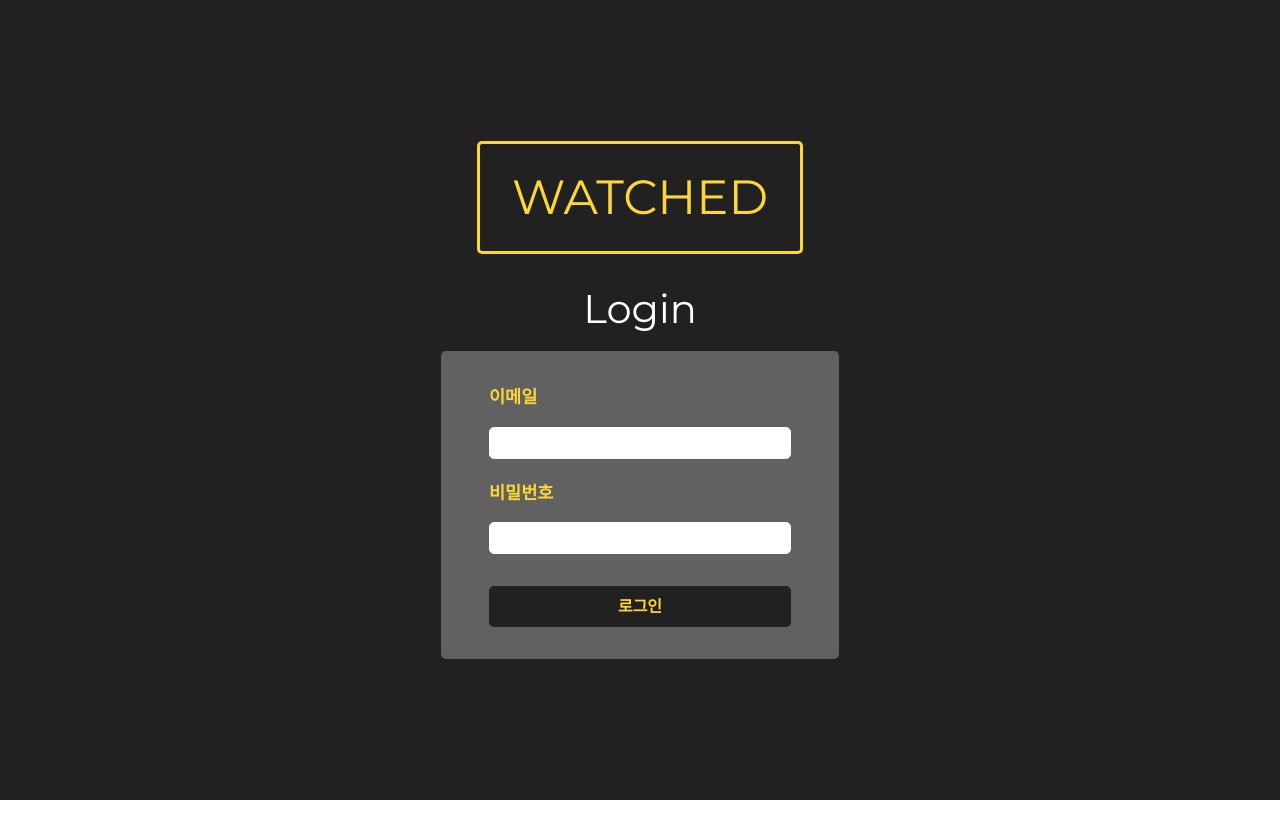
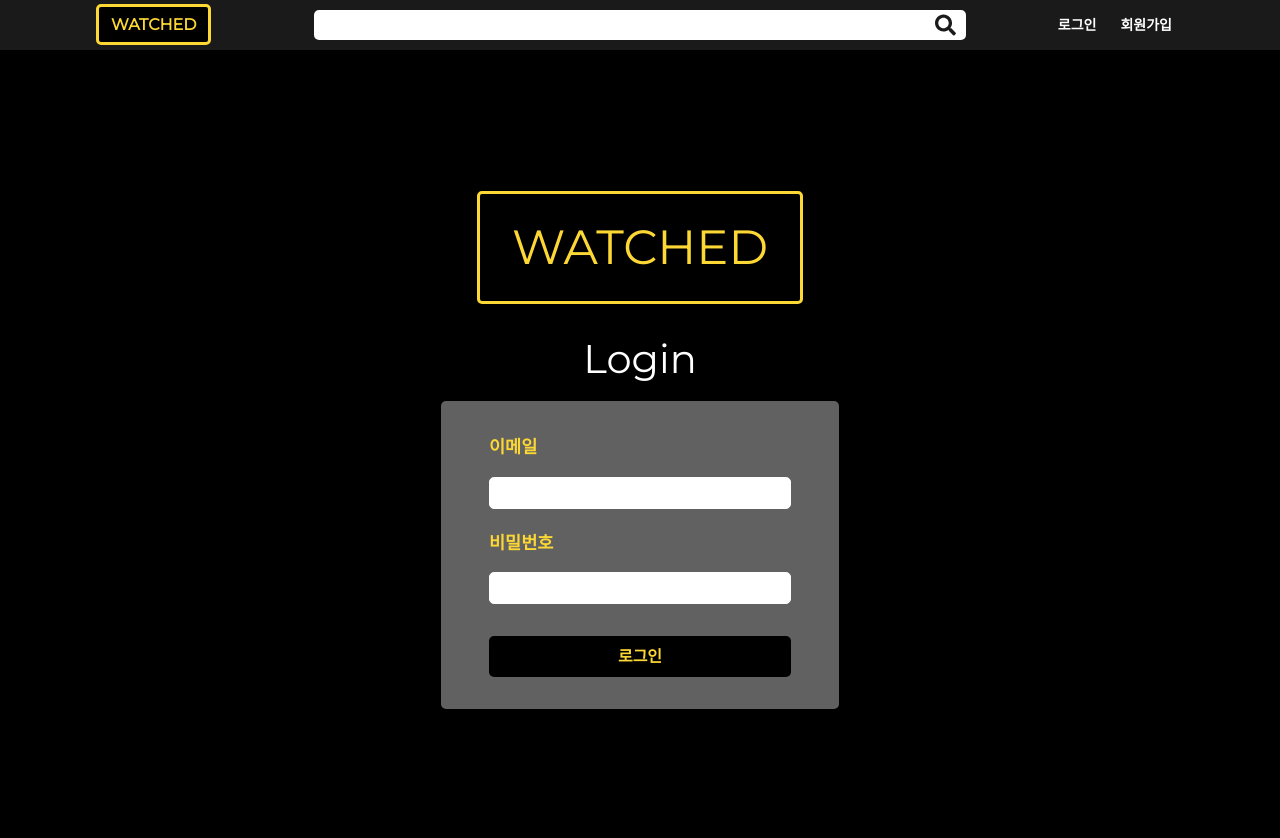
Before and after one commit to DIA-MIN/WATCHED, a React app in the folder client/: page /login in a window 1280 px wide. Before the commit the page ends 800 px from the top, so only its background shows below. Built offline with nearby package versions, Linux system fonts and the light colour scheme.

Commit message:
feat: add NavBar Component

```diff
--- a/client/package.json
+++ b/client/package.json
@@ -12,6 +12,7 @@
     "node-sass": "^6.0.1",
     "react": "^17.0.2",
     "react-dom": "^17.0.2",
+    "react-icons": "^4.3.1",
     "react-redux": "^7.2.6",
     "react-router-dom": "^5.3.0",
     "react-scripts": "4.0.3",
--- a/client/src/components/views/App.js
+++ b/client/src/components/views/App.js
@@ -3,10 +3,12 @@ import {BrowserRouter as Router, Switch, Route, Link} from 'react-router-dom';
 import RegisterPage from './RegisterPage/RegisterPage';
 import LandingPage from './LandingPage/LandingPage';
 import LoginPage from './LoginPage/LoginPage';
+import NavBar from './NavBar/NavBar';
 
 function App() {
   return (
     <Router>
+      <NavBar />
       <div>
         <Switch>
           <Route exact path="/" component={LandingPage} />
--- a/client/src/components/views/LoginPage/LoginPage.scss
+++ b/client/src/components/views/LoginPage/LoginPage.scss
@@ -18,7 +18,7 @@
   }
 
   form {
-    background: $navColor;
+    background: $loginColor;
     padding: 2rem 3rem;
     border-radius: 5px;
     display: flex;
--- /dev/null
+++ b/client/src/components/views/NavBar/NavBar.js
@@ -0,0 +1,24 @@
+import React, {useState} from 'react';
+import {FaSearch} from 'react-icons/fa';
+import './NavBar.scss';
+
+function NavBar() {
+  return (
+    <nav className="navContainer">
+      <div className="logo">
+        <span>WATCHED</span>
+      </div>
+      <form className="search">
+        <input />
+        <FaSearch className="search-icon" />
+      </form>
+      <span></span>
+      <ul className="nav-menu">
+        <li>로그인</li>
+        <li>회원가입</li>
+      </ul>
+    </nav>
+  );
+}
+
+export default NavBar;
--- /dev/null
+++ b/client/src/components/views/NavBar/NavBar.scss
@@ -0,0 +1,76 @@
+@import '../commons/commons.scss';
+
+.navContainer {
+  display: flex;
+  align-items: center;
+  width: 100%;
+  background: $navColor;
+  padding: 10px 6rem;
+  justify-content: space-between;
+  width: 100%;
+
+  .logo {
+    width: 20%;
+    span {
+      color: $mainColor;
+      font-weight: bold;
+      font-size: 1rem;
+      border: 3px solid $mainColor;
+      padding: 8px 12px;
+      border-radius: 5px;
+      cursor: pointer;
+      background: $bodyColor;
+    }
+  }
+
+  .search {
+    display: flex;
+    justify-content: center;
+    align-items: center;
+    width: 60%;
+
+    input {
+      width: 100%;
+      background: white;
+      height: 30px;
+      border-top-left-radius: 5px;
+      border-bottom-left-radius: 5px;
+      text-indent: 7px;
+    }
+
+    .search-icon {
+      background: white;
+      font-size: 2rem;
+      padding-right: 10px;
+      height: 30px;
+      border-top-right-radius: 5px;
+      border-bottom-right-radius: 5px;
+      color: $navColor;
+      cursor: pointer;
+
+      &:active {
+        color: $mainColor;
+      }
+    }
+  }
+
+  .nav-menu {
+    display: flex;
+    justify-content: flex-end;
+    align-items: center;
+    width: 20%;
+    margin-bottom: 0;
+
+    li {
+      padding: 0 12px;
+      color: white;
+      font-weight: bold;
+      cursor: pointer;
+      transition: 300ms ease;
+
+      &:hover {
+        color: $mainColor;
+      }
+    }
+  }
+}
--- a/client/src/components/views/RegisterPage/RegisterPage.js
+++ b/client/src/components/views/RegisterPage/RegisterPage.js
@@ -61,7 +61,10 @@ function RegisterPage(props) {
     Axios.post('/api/users/register', variables).then((response) => {
       if (response.data.success) {
         console.log(response.data);
-        // props.history.push('/login');
+        message.success('회원가입이 완료되었습니다.');
+        setTimeout(() => {
+          props.history.push('/login');
+        }, 2000);
       } else {
         alert('회원가입에 실패하셨습니다.');
       }
--- a/client/src/components/views/commons/commons.scss
+++ b/client/src/components/views/commons/commons.scss
@@ -1,6 +1,7 @@
-$bodyColor: #212121;
+$bodyColor: #000000;
 $mainColor: #fdd835;
-$navColor: #616161;
+$navColor: rgb(26, 26, 26);
+$loginColor: #616161;
 
 input {
   all: unset;
@@ -11,6 +12,10 @@ button {
   cursor: pointer;
 }
 
+ul {
+  list-style-type: none;
+}
+
 .container {
   display: flex;
   flex-direction: column;
```
Also changed, not shown: 1 other file.
